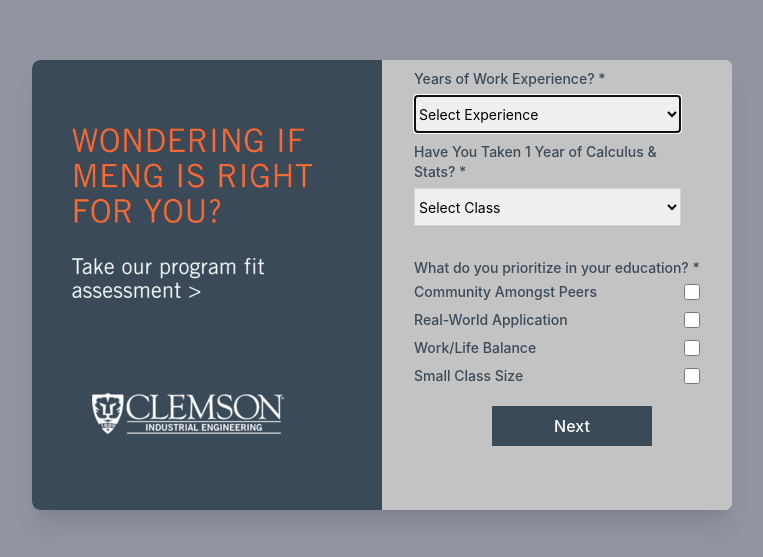
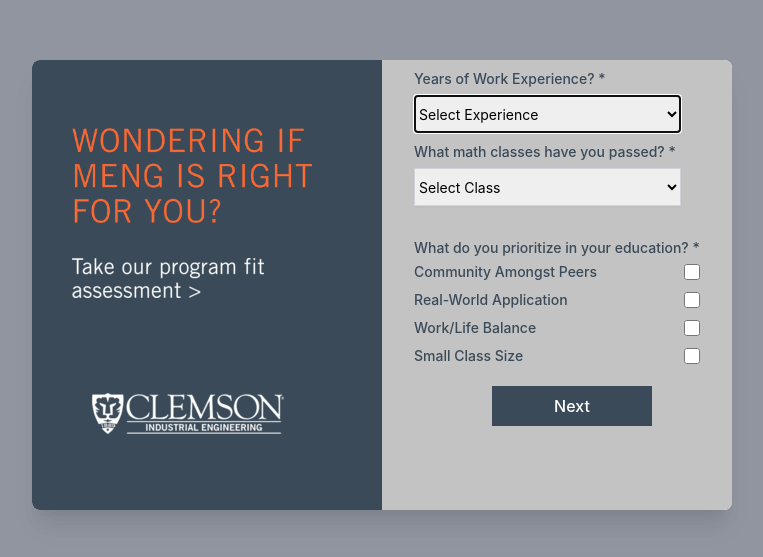
Before and after one commit to Stealth-by-Halda/Clemson-MEng, a React (Create React App) app: page / in a window 1280 px wide. Shown: the part 115-672 px from the top of the page, without its empty margins (258-1021 px from the left). Built offline with nearby package versions, Linux system fonts and the light colour scheme; a web font is replaced by a local one.

Commit message:
Added suggested text above schedule. Change math question text. Changed math option to business calc + stats

```diff
--- a/src/Modal.js
+++ b/src/Modal.js
@@ -125,6 +125,8 @@ export default function Modal() {
         {response4 &&
         <p className="font-light">{response4}</p>
         }       </div>
+
+        <div className="text-center m-6"> <p className="font-light">Our program coordinator is available to answer any questions you have and tell you more about the program</p></div>
        <div className="grid justify-center">
       <button
                     id="calendlybutton"
@@ -255,7 +257,7 @@ export default function Modal() {
                                     </select>
 
                                 <label htmlFor="calc"  style={{color: "#3A4A58"}}  className="block text-sm font-medium sm:mt-px sm:pt-2 mb-1.5">
-                                Have You Taken 1 Year of Calculus & Stats? *
+                                What math classes have you passed? *
                                 </label>
                                     <select
                                       id="calc"
@@ -266,7 +268,7 @@ export default function Modal() {
                                     >
                                       <option value="" disabled selected>Select Class</option>
                                       <option value="Calc 1">Calc 1</option>
-                                      <option value="Business">Business</option>
+                                      <option value="Business">Business Calc + Statistics</option>
                                       <option value="Take/Pass them by next May">Take/Pass them by next May?</option>
                                     </select>
                                     <legend  style={{color: "#3A4A58"}} className="text-sm font-medium pt-8" tabIndex="0">What do you prioritize in your education? *</legend>
```
